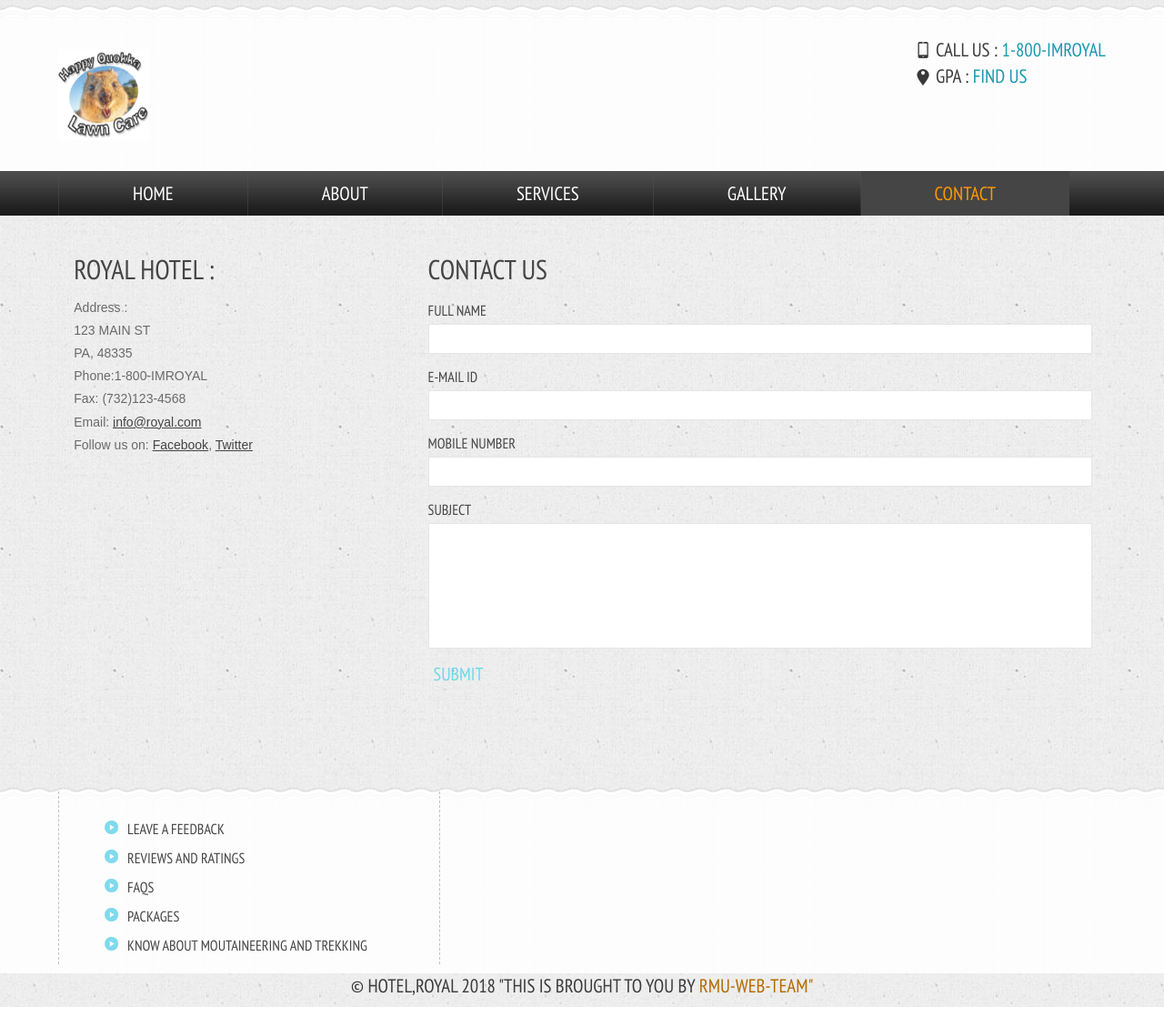
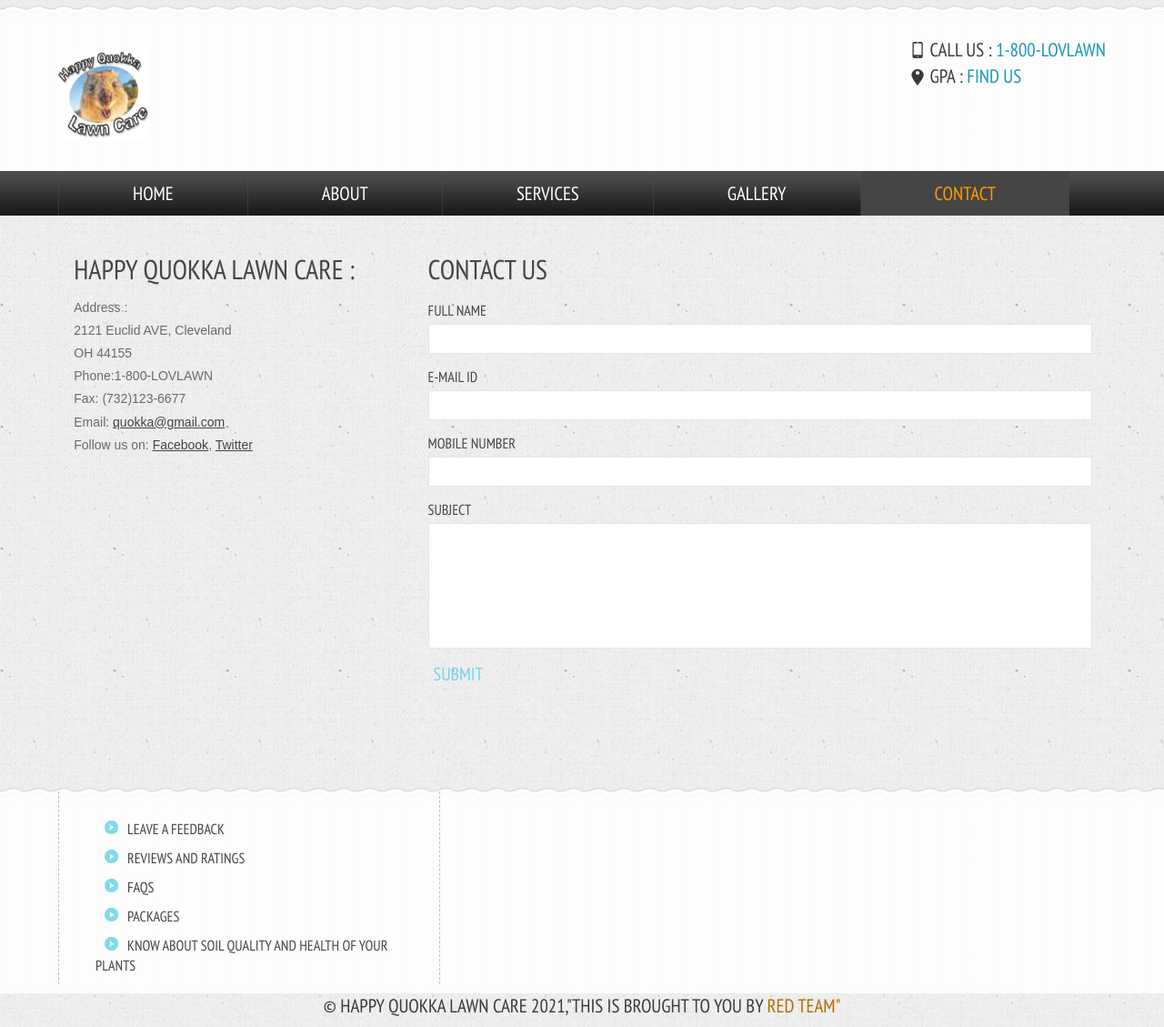
Before and after one commit to pxgst128/quokka-lawncare, a plain HTML site: page contact.html in a window 1280 px wide. Shown: the whole page at 91% size. Before the commit the page ends 1107 px from the top, so only its background shows below. Drawn offline with Linux system fonts and the light colour scheme.

Commit message:
contact.html

```diff
--- a/contact.html
+++ b/contact.html
@@ -1,7 +1,7 @@
 <!DOCTYPE HTML>
 <html>
 	<head>
-		<title>Hotel Website | Gallery </title>
+		<title>Happy Quokka Lawn care | Gallery </title>
 		<link href="css/style.css" rel="stylesheet" type="text/css"  media="all" />
 		<link href='http://fonts.googleapis.com/css?family=PT+Sans+Narrow' rel='stylesheet' type='text/css'>
 	</head>
@@ -15,8 +15,8 @@
 							<a href="index.html"><img src="images/logo3.png" title="logo" width="100" height="100" /></a>
 						</div>
 						<div class="contact-info">
-							<p class="phone">Call us : <a href="#">1-800-IMROYAL</a></p>
-							<p class="gpa">Gpa : <a href="https://www.google.com/maps/place/Robert+Morris+University/@40.5215511,-80.2119216,15z/data=!4m5!3m4!1s0x0:0xbcd7e76f45101e45!8m2!3d40.5215511!4d-80.2119216">Find us</a></p>
+							<p class="phone">Call us : <a href="#">1-800-LOVLAWN</a></p>
+							<p class="gpa">Gpa : <a href="https://www.google.com/maps/dir//csuohio+location/data=!4m6!4m5!1m1!4e2!1m2!1m1!1s0x8830fa63f3d41433:0x72f16f1eb6159179?sa=X&ved=2ahUKEwjV2cTwhqrxAhXHVc0KHT2fCOkQ9RcwHnoECEYQBQ">Find us</a></p>
 						</div>
 						<div class="clear"> </div>
 					</div>
@@ -47,13 +47,13 @@
 
       				</div>
       			<div class="company_address">
-				     	<h3>ROYAL HOTEL :</h3>
+				     	<h3>HAPPY QUOKKA LAWN CARE :</h3>
 						    	<p>Address :</p>
-						   		<p>123 MAIN ST</p>
-						   		<p>PA, 48335</p>
-				   		<p>Phone:1-800-IMROYAL</p>
-				   		<p>Fax: (732)123-4568</p>
-				 	 	<p>Email: <span>info@royal.com</span></p>
+						   		<p>2121 Euclid AVE, Cleveland</p>
+						   		<p>OH 44155</p>
+				   		<p>Phone:1-800-LOVLAWN</p>
+				   		<p>Fax: (732)123-6677</p>
+				 	 	<p>Email: <span>quokka@gmail.com</span></p>
 				   		<p>Follow us on: <span>Facebook</span>, <span>Twitter</span></p>
 				   </div>
 				</div>
@@ -96,11 +96,11 @@
 				</div>
 				<div class="box center-box">
 					<ul>
-						<li><a href="https://www.rmu.edu/">Leave a Feedback</a></li>
-						<li><a href="https://www.rmu.edu/">Reviews and Ratings</a></li>
-						<li><a href="https://www.rmu.edu/">FAQs</a></li>
-						<li><a href="https://www.rmu.edu/">Packages</a></li>
-						<li><a href="https://www.rmu.edu/">Know about Moutaineering and trekking </a></li>
+						<li><a href="https://www.csuohio.edu/">Leave a Feedback</a></li>
+						<li><a href="https://www.csuohio.edu/">Reviews and Ratings</a></li>
+						<li><a href="https://www.csuohio.edu/">FAQs</a></li>
+						<li><a href="https://www.csuohio.edu/">Packages</a></li>
+						<li><a href="https://www.csuohio.edu/">Know about soil quality and health of your plants</a></li>
 					</ul>
 				</div>
 				<div class="box">
@@ -112,7 +112,7 @@
 		</div>
 		<!---start-copy-Right----->
 		<div class="copy-tight">
-			<p>&copy HOTEL,ROYAL 2018 "THIS IS BROUGHT TO YOU BY <a href="https://www.rmu.edu/">RMU-WEB-TEAM"</a></p>
+			<p>&copy HAPPY QUOKKA LAWN CARE 2021,"THIS IS BROUGHT TO YOU BY <a href="https://www.csuohio.edu/">RED TEAM"</a></p>
 		</div>
 		<!---End-copy-Right----->
 			</div>
```
